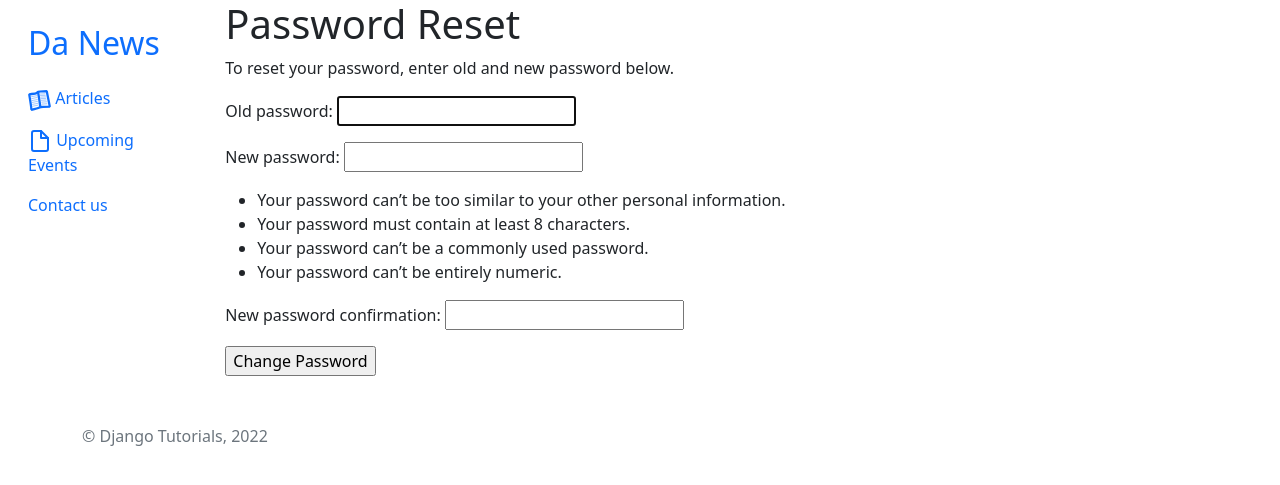
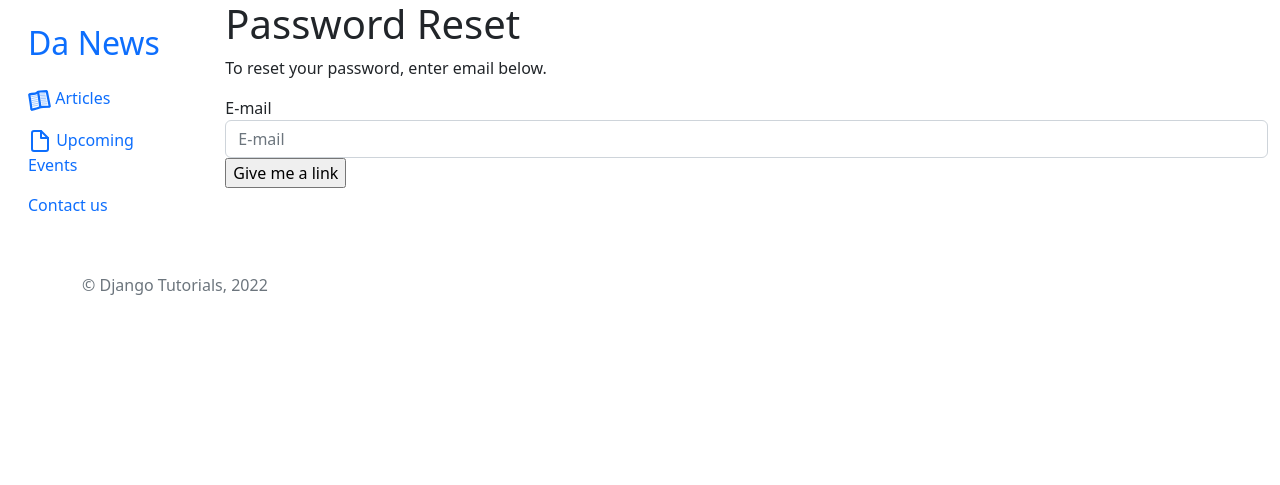
Before and after one commit to Axelkarnebro/webcasts-group-14, a Django app: page /reset-password in a window 1280 px wide. Shown: the top 485 px of the page. Run offline with Django 4.2, Linux system fonts and the light colour scheme; the visitor is signed in with stand-in values (Sample User, id 1); some libraries are stand-ins or nearby versions.

Commit message:
i suffered for this (riktig password reset)

```diff
--- a/main/templates/includes/_profileButton.html
+++ b/main/templates/includes/_profileButton.html
@@ -15,11 +15,6 @@
                 </a>
             </li>
             {% endif %}
-        <lis class="nav-item">
-          <a class="nav-link" href="{% url 'main:reset_password' %}">
-            Reset Password
-          </a>
-        </li>
         {% else %}
         <li class="nav-item">
             <a class="nav-link" href="{% url 'main:login_user' %}">
--- a/main/templates/pages/reset_password.html
+++ b/main/templates/pages/reset_password.html
@@ -5,12 +5,11 @@
 
 {% block content %}
   <h1>Password Reset</h1>
-  <p>To reset your password, enter old and new password below.</p>
+  <p>To reset your password, enter email below.</p>
 
   <form method="POST">
     {% csrf_token %}
-    {{ form.as_p }}
-    <!--{% include 'pages/reset_password_form.html' %}-->
-    <input type="submit" value="Change Password">
+    {% include 'pages/reset_password_form.html' %}
+    <input type="submit" value="Give me a link">
   </form>
 {% endblock %}
--- a/main/templates/pages/reset_password_form.html
+++ b/main/templates/pages/reset_password_form.html
@@ -1,52 +1,18 @@
+
 <div class="form-group
-                {% if form.oldpass.errors %}
+{% if form.email.errors %}
   has-error
 {% endif %}"
 >
-      <label class="control-label" for="signin-oldpass">Old Password</label>
-      <input class="form-control" type="oldpass" id="signin-oldpass"
-             placeholder="OldPassword" name="oldpass"
-             value="{{ form.oldpass.value|default_if_none:"" }}">
-      {% if form.oldpass.errors %}
+<label class="control-label" for="signin-email">E-mail</label>
+<input class="form-control" type="email" id="signin-email"
+placeholder="E-mail" name="email"
+value="{{ form.email.value|default_if_none:"" }}">
+{% if form.email.errors %}
 <div class="form-group has-error">
 <div class="control-label">
-            {{ form.oldpass.errors }}
+{{ form.email.errors }}
 </div>
 </div>
 {% endif %}
 </div>
-
-    <div class="form-group
-                {% if form.password1.errors %}
-                  has-error
-                {% endif %}"
-    >
-      <label class="control-label" for="signin-password1">New Password</label>
-      <input class="form-control" type="password" id="signin-password1"
-             placeholder="Password" name="password1"
-             value="{{ form.password1.value|default_if_none:"" }}">
-      {% if form.password1.errors %}
-        <div class="form-group has-error">
-          <div class="control-label">
-            {{ form.password1.errors }}
-          </div>
-        </div>
-      {% endif %}
-    </div>
-    <div class="form-group
-                {% if form.password2.errors %}
-                  has-error
-                {% endif %}"
-    >
-      <label class="control-label" for="signin-password2">Re enter New Password</label>
-      <input class="form-control" type="password" id="signin-password2"
-             placeholder="Password Again" name="password2"
-             value="{{ form.password2.value|default_if_none:"" }}">
-      {% if form.password2.errors %}
-        <div class="form-group has-error">
-          <div class="control-label">
-            {{ form.password2.errors }}
-          </div>
-        </div>
-      {% endif %}
-    </div>
--- a/main/urls.py
+++ b/main/urls.py
@@ -1,7 +1,7 @@
-from django.urls import path
-from django.contrib.auth.views import LoginView, LogoutView, PasswordChangeView
+from django.urls import path, reverse_lazy
+from django.contrib.auth.views import LoginView, LogoutView, PasswordResetCompleteView, PasswordResetDoneView, PasswordResetConfirmView
 
-from .views import home, about_us, contact_us, thank_you_contact_us, login_user, logout_user, Register, upcoming_events
+from .views import home, about_us, contact_us, thank_you_contact_us, Register, upcoming_events, reset_password
 
 app_name = 'main'
 
@@ -14,5 +14,8 @@ urlpatterns = [
     path('register/', Register.as_view(), name='register_user'),
     path('login/', LoginView.as_view(template_name='pages/login_user.html'), name='login_user'),
     path('logout/', LogoutView.as_view(), name='logout_user'),
-    path('reset-password', PasswordChangeView.as_view(template_name='pages/reset_password.html', success_url = '/'), name='reset_password')
+    path('reset-password-done', PasswordResetDoneView.as_view(template_name='pages/reset_password_done.html'), name='reset_password_done'),
+    path('reset-password-confirm/<uidb64>/<token>/', PasswordResetConfirmView.as_view(template_name='pages/reset_password_confirm.html', success_url=reverse_lazy('main:reset_password_complete')), name='reset_password_confirm'),
+    path('reset-password-complete', PasswordResetCompleteView.as_view(template_name='pages/reset_password_complete.html'), name='reset_password_complete'),
+    path('reset-password', reset_password, name='reset_password')
 ]
--- a/main/views.py
+++ b/main/views.py
@@ -6,8 +6,21 @@ from article.models import Upcoming_Event
 from main.forms import ContactForm, RegisterForm
 from django.contrib.auth.models import User, Group
 from django.contrib.auth import login, logout, authenticate
+from django.contrib.auth.forms import PasswordResetForm
 from django.views.generic import CreateView
 from django.views import View
+
+from django.shortcuts import render, redirect
+from django.core.mail import send_mail, BadHeaderError
+from django.http import HttpResponse
+from django.contrib.auth.forms import PasswordResetForm
+from django.contrib.auth.models import User
+from django.template.loader import render_to_string
+from django.db.models.query_utils import Q
+from django.utils.http import urlsafe_base64_encode
+from django.contrib.auth.tokens import default_token_generator
+from django.utils.encoding import force_bytes
+
 # Create your views here.
 def home(request):
     context = {
@@ -129,4 +142,30 @@ def logout_user(request):
     return HttpResponseRedirect('/')
 
 def reset_password(request):
-    return render(request, 'pages/reset_password.html')
+    if request.method == "POST":
+        password_reset_form = PasswordResetForm(request.POST)
+        if password_reset_form.is_valid():
+            data = password_reset_form.cleaned_data['email']
+            associated_users = User.objects.filter(Q(email=data))
+            if associated_users.exists():
+                print("a")
+                for user in associated_users:
+                    subject = "Password Reset Requested"
+                    email_template_name = "pages/resetpasswordemail.txt"
+                    c = {
+					"email":user.email,
+					'domain':'127.0.0.1:8000',
+					'site_name': 'Website',
+					"uid": urlsafe_base64_encode(force_bytes(user.pk)),
+					"user": user,
+					'token': default_token_generator.make_token(user),
+					'protocol': 'http',
+					}
+                    email = render_to_string(email_template_name, c)
+                    try:
+                        send_mail(subject, email, 'axel.karnebro@gmail.com' , [user.email], fail_silently=False)
+                    except BadHeaderError:
+                        return HttpResponse('Invalid header found.')
+                    return redirect ("main:reset_password_done")
+    password_reset_form = PasswordResetForm()
+    return render(request=request, template_name="pages/reset_password.html", context={"reset_password_form":password_reset_form})
--- a/webcasts/settings.py
+++ b/webcasts/settings.py
@@ -78,7 +78,7 @@ LOGOUT_REDIRECT_URL = '/'
 MEDIA_ROOT = BASE_DIR / 'media'
 MEDIA_URL = '/media/'
 
-EMAIL_BACKEND = "django.core.mail.backends.filebased.EmailBackend"
+EMAIL_BACKEND = 'django.core.mail.backends.console.EmailBackend'
 EMAIL_FILE_PATH = BASE_DIR / "sent_emails"
 
 # Database
```
Also changed, not shown: main/templates/pages/reset_password_complete.html (added, +13 -0 lines), main/templates/pages/reset_password_confirm.html (added, +18 -0 lines), main/templates/pages/reset_password_done.html (added, +13 -0 lines), main/templates/pages/resetpasswordemail.txt (added, +15 -0 lines), 1 other file. Lines whose indentation alone changed are shown as unchanged.
